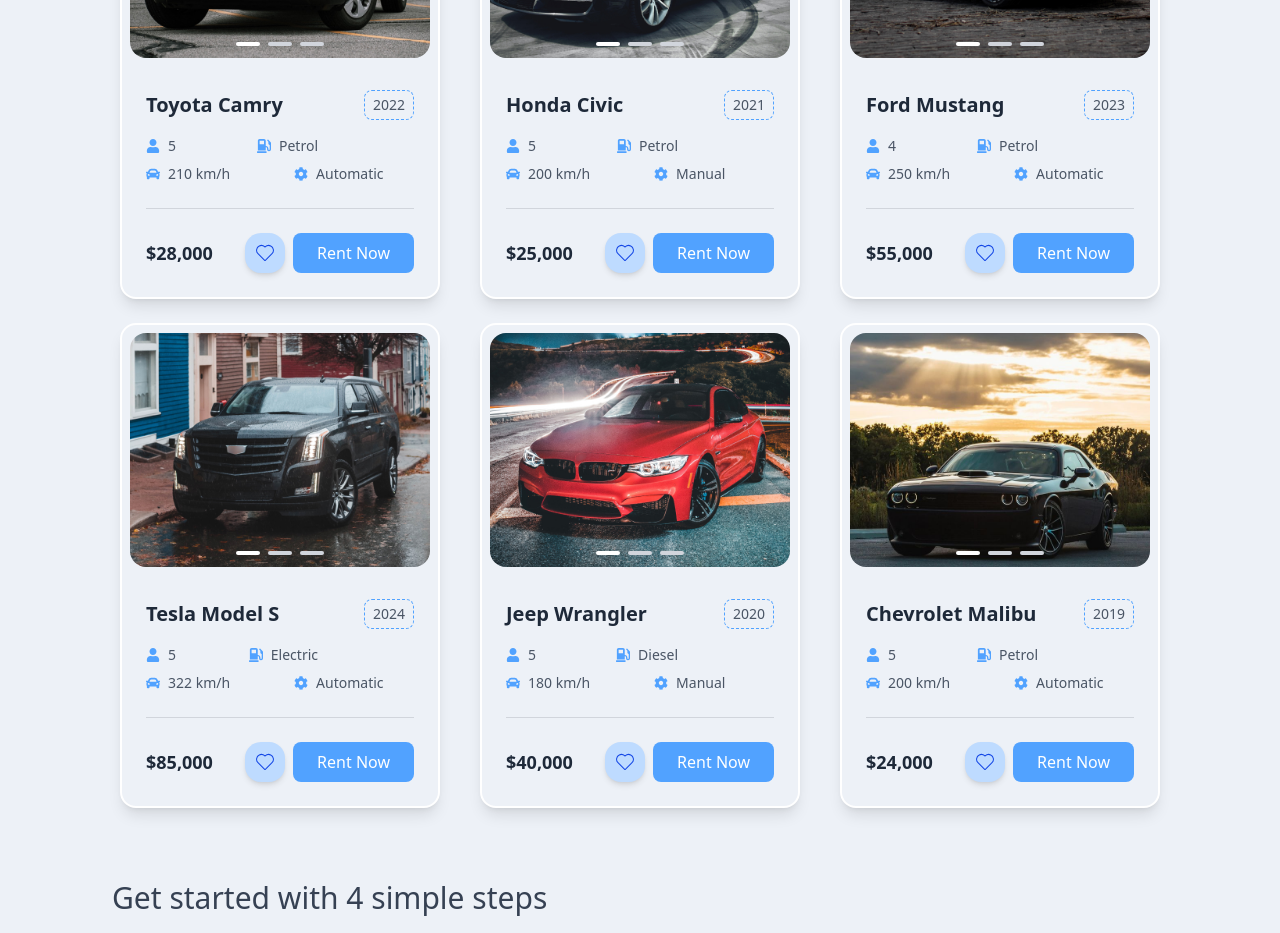
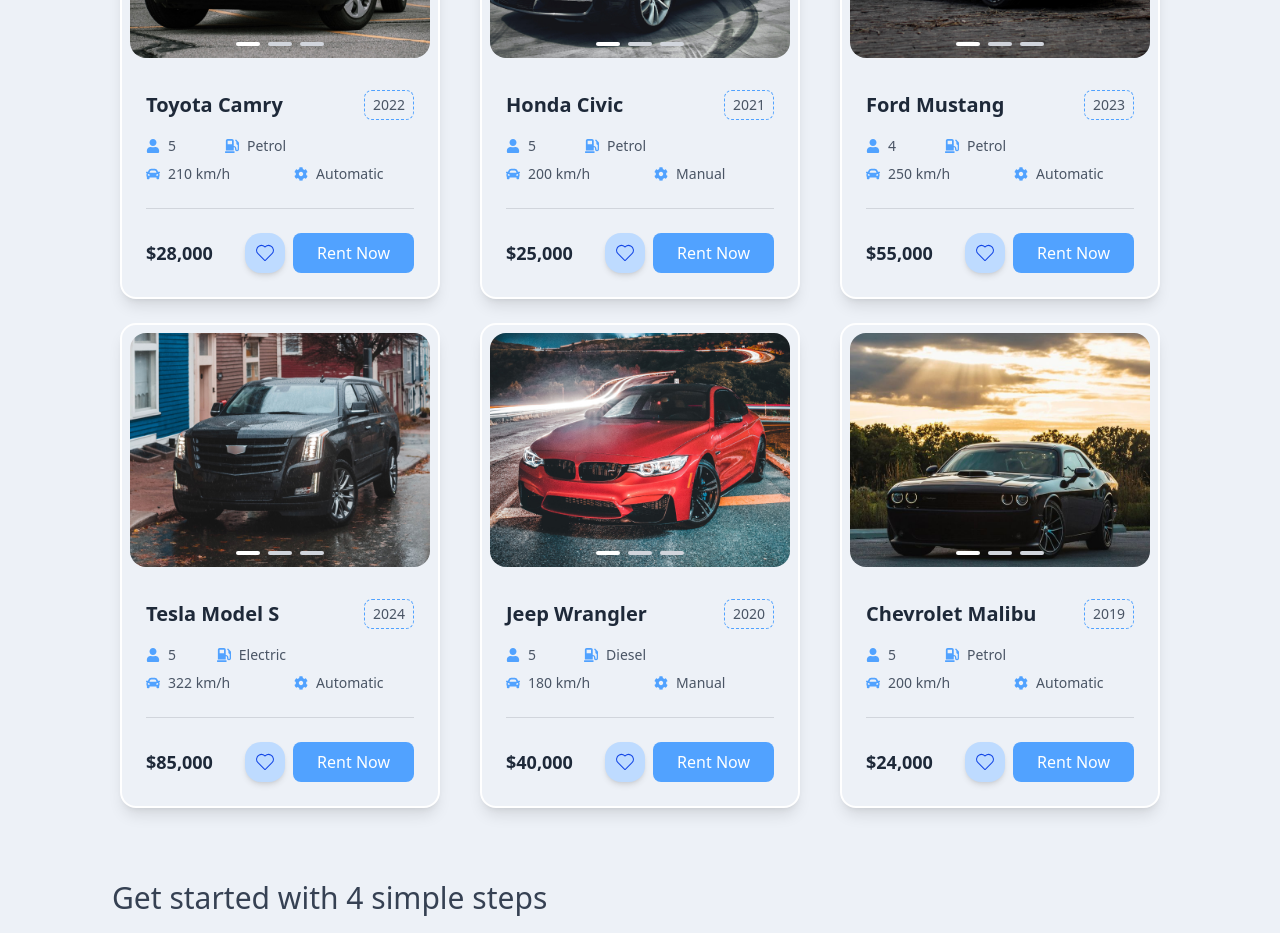
Before and after one commit to SadaqElmi/LPGTMC, a React (Vite) app: page / in a window 1280 px wide. Shown: the part 1140-2073 px from the top of the page. Built offline with nearby package versions, Linux system fonts and the light colour scheme.

Commit message:
updated featured cars

```diff
--- a/src/pages/Home/components/BlogsSection.jsx
+++ b/src/pages/Home/components/BlogsSection.jsx
@@ -54,7 +54,7 @@
             {/* Blog Content */}
             <div className="p-4">
               <h2 className="text-xl font-bold text-gray-800 mb-2">{blog.title}</h2>
-              <p className="text-gray-600 mb-4">{blog.description}</p>
+              <p className="text-gray-600 mb-4 hover:text-blue-500">{blog.description}</p>
               <div className="flex items-center justify-between p-2">
                 <p className="text-gray-500 mb-2 flex items-center">
                   <FaRegCalendarAlt className="mr-2" /> {blog.date} {" "}
--- a/src/pages/Home/components/FeaturedCars.jsx
+++ b/src/pages/Home/components/FeaturedCars.jsx
@@ -66,7 +66,7 @@
             <FaUser className="mr-2 text-blue-400" />
             {capacity}
           </div>
-          <div className="flex items-center mr-24">
+          <div className="flex items-center mr-32">
             <FaGasPump className="mr-2 text-blue-400" />
             {hybrid}
           </div>
```
